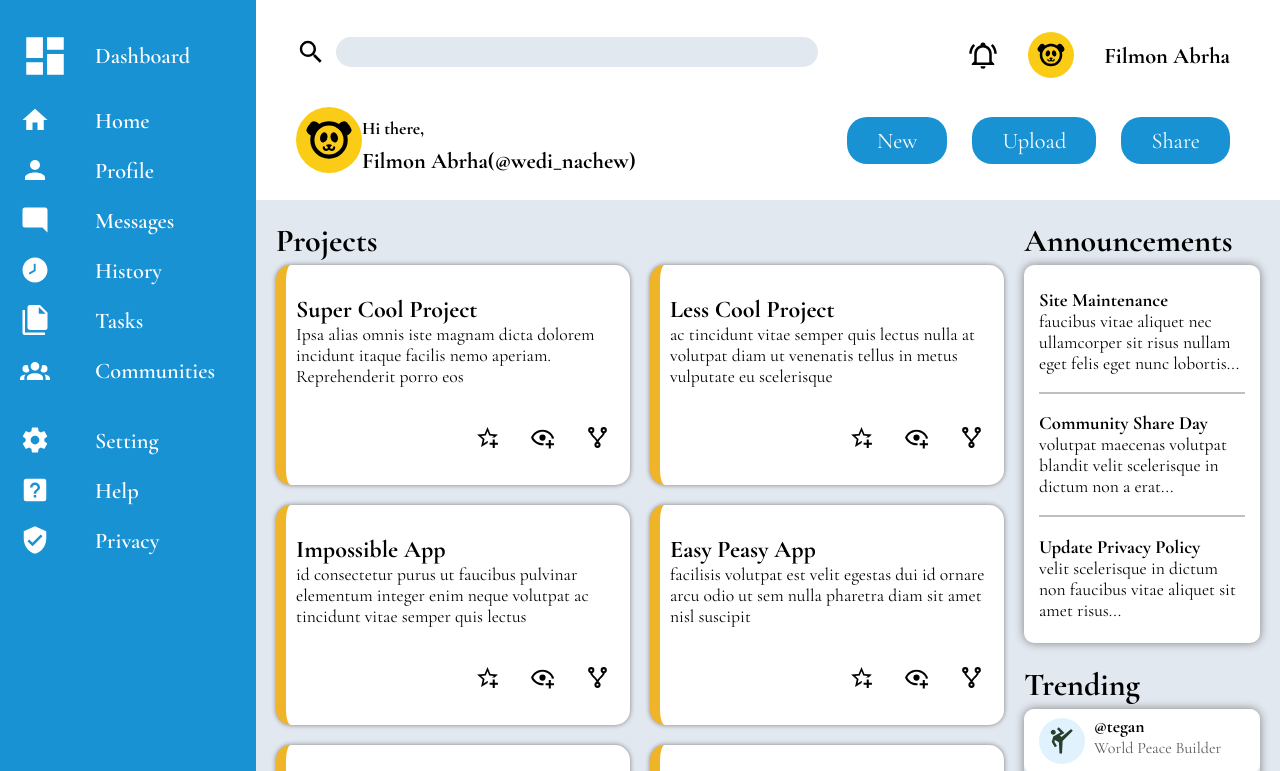
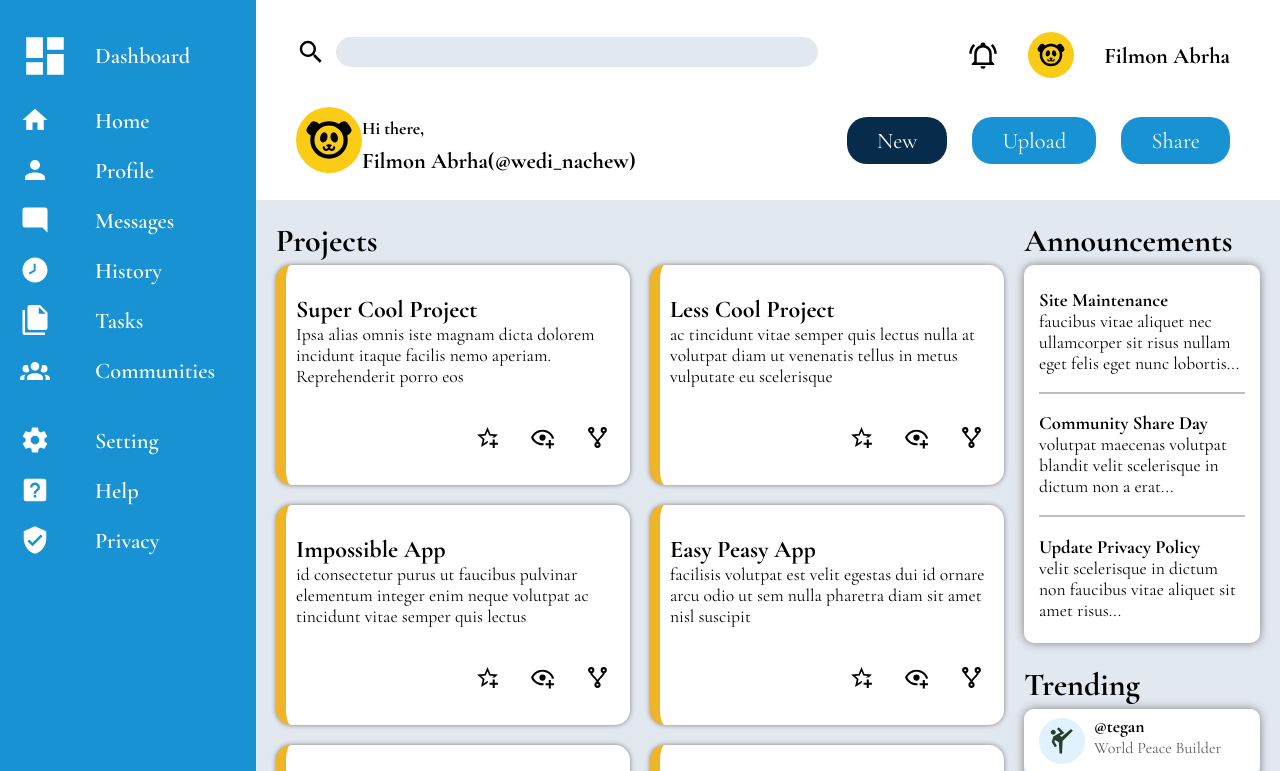
Before and after one commit to Wedi-Nachew/Admin-Dashboard, a plain HTML site: page index.html in a window 1280 px wide. In both pictures the pointer is over the button "New". Shown: the top 771 px of the page. Drawn offline with nearby package versions, Linux system fonts and the light colour scheme.

Commit message:
Add a hover state to the buttons

```diff
--- a/style.css
+++ b/style.css
@@ -110,6 +110,10 @@ div.header-second-row{
     border: none;
     border-radius: 20px;
     color: #ffffff;
+}
+.user-info + ul  button:hover {
+    background-color: rgb(7, 43, 75);
+    cursor: pointer;
 }
 .sidebar{
     grid-row: 1/3;
```
